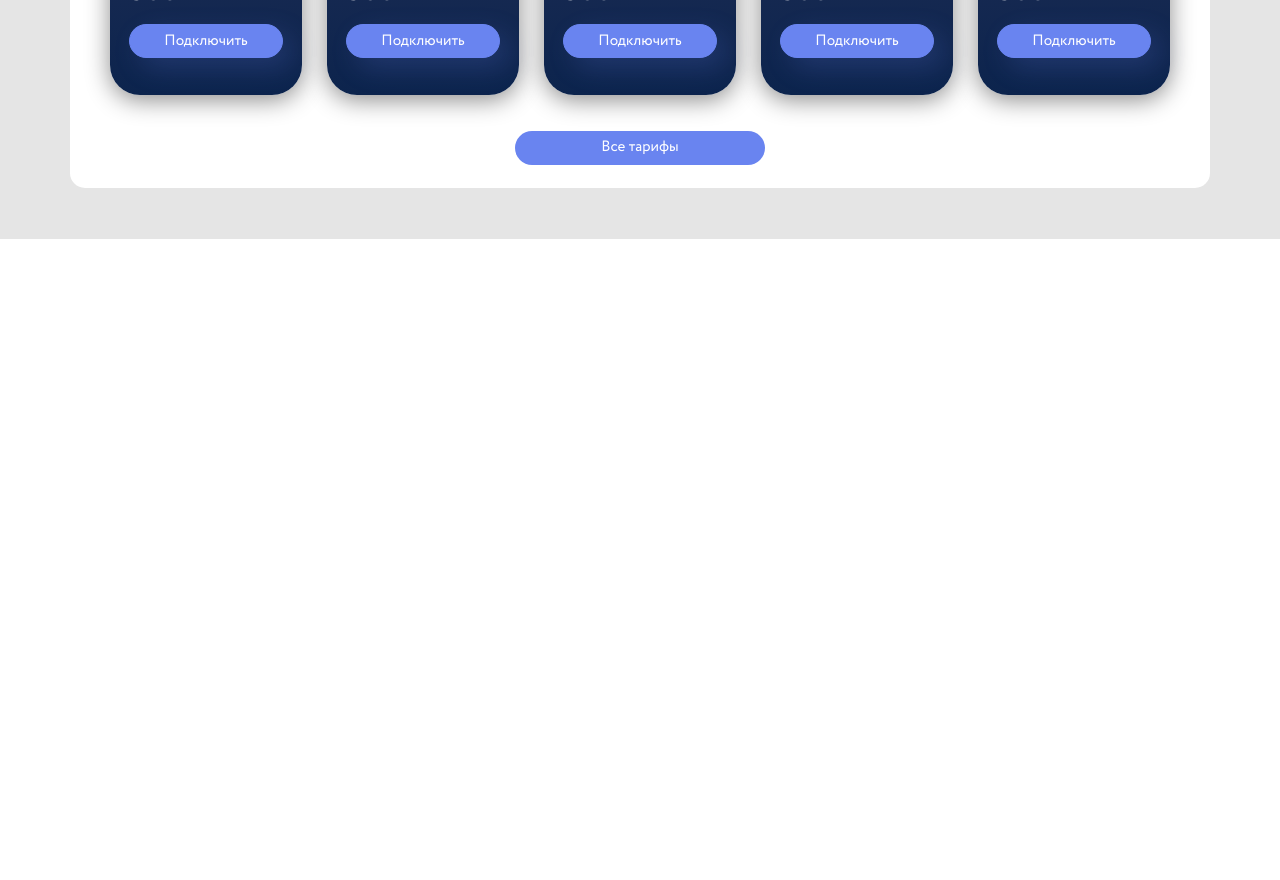
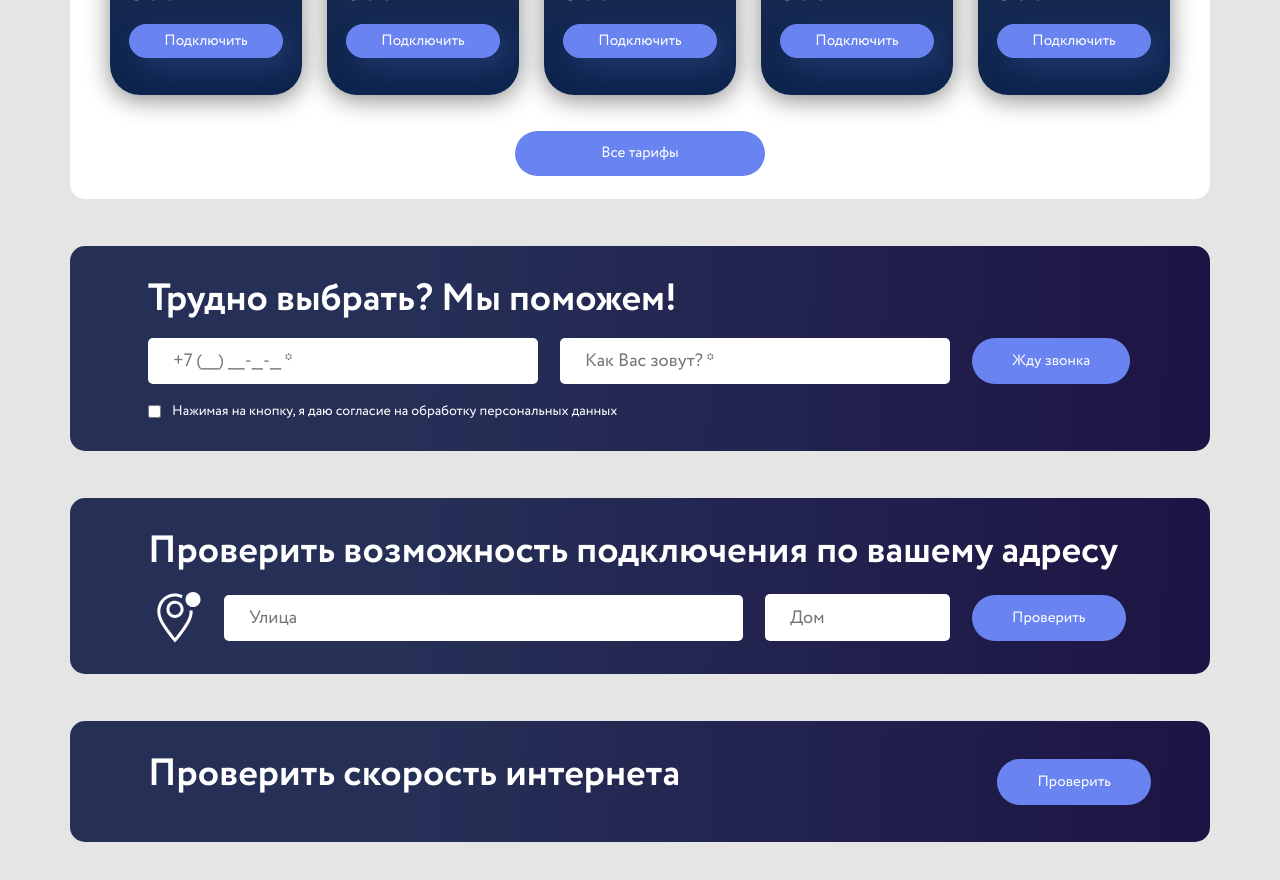
Before and after one commit to Phantather/Oskolnet, a React (Create React App) app: page / in a window 1280 px wide. Shown: the part 1100-1980 px from the top of the page. Before the commit the page ends 1339 px from the top, so only its background shows below. Built offline with nearby package versions, Linux system fonts and the light colour scheme.

Commit message:
add blocks for rate

```diff
--- a/src/pages/Main/Rate/Rate.js
+++ b/src/pages/Main/Rate/Rate.js
@@ -1,5 +1,8 @@
 import React from 'react';
 import RateInfo from "./RateInfo/RateInfo";
+import RateCall from "./RateCall";
+import RateAddress from "./RateAddress";
+import RateSpeed from "./RateSpeed";
 
 const Rate = () => {
     return (
@@ -9,6 +12,9 @@ const Rate = () => {
                     тарифы для дома
                 </h2>
                 <RateInfo/>
+                <RateCall/>
+                <RateAddress/>
+                <RateSpeed/>
             </div>
         </section>
     );
--- /dev/null
+++ b/src/pages/Main/Rate/RateAddress.js
@@ -0,0 +1,28 @@
+import React from 'react';
+
+const RateAddress = () => {
+    return (
+        <div className="rate__call">
+            <h3 className="rate__call-title">
+                Проверить возможность подключения по вашему адресу
+            </h3>
+            <form action="" className="rate__call-form">
+                <div className="rate__call-block">
+                    <svg width="54" height="55" viewBox="0 0 54 55" fill="none" xmlns="http://www.w3.org/2000/svg">
+                        <path d="M26.9998 10.6309C25.2999 10.6309 23.6381 11.1375 22.2247 12.0866C20.8112 13.0358 19.7096 14.3848 19.059 15.9632C18.4085 17.5416 18.2383 19.2784 18.5699 20.954C18.9016 22.6296 19.7202 24.1688 20.9222 25.3768C22.1242 26.5849 23.6557 27.4075 25.323 27.7408C26.9903 28.0741 28.7184 27.9031 30.289 27.2493C31.8595 26.5955 33.2018 25.4883 34.1463 24.0678C35.0907 22.6473 35.5948 20.9773 35.5948 19.2688C35.5948 16.9779 34.6892 14.7808 33.0774 13.1609C31.4655 11.5409 29.2793 10.6309 26.9998 10.6309V10.6309ZM26.9998 24.8918C25.8932 24.8918 24.8115 24.562 23.8914 23.9442C22.9713 23.3263 22.2542 22.4481 21.8307 21.4207C21.4072 20.3932 21.2964 19.2626 21.5123 18.1718C21.7282 17.0811 22.2611 16.0792 23.0435 15.2928C23.826 14.5064 24.8229 13.9709 25.9083 13.7539C26.9936 13.5369 28.1186 13.6483 29.1409 14.0739C30.1633 14.4995 31.0371 15.2202 31.6519 16.1449C32.2666 17.0696 32.5948 18.1567 32.5948 19.2688C32.5908 20.7575 31.9996 22.1839 30.9508 23.2351C29.9019 24.2864 28.4811 24.8767 26.9998 24.8767V24.8918Z" fill="white"/>
+                        <path d="M44.6548 20.8364C43.637 20.808 42.6278 20.6406 41.6548 20.3389V21.1982C41.6548 27.3186 38.0248 32.7607 35.3698 36.7405L34.8298 37.5395C32.2498 41.4288 28.8298 45.7855 26.9848 47.9412C25.2148 45.7855 21.7198 41.4288 19.1398 37.5395L18.6298 36.6802C15.9748 32.7004 12.3298 27.2583 12.3298 21.1379C12.3389 18.603 12.9988 16.1135 14.2457 13.91C15.4926 11.7065 17.2843 9.86381 19.4474 8.56008C21.6104 7.25635 24.0717 6.53575 26.5931 6.46801C29.1144 6.40027 31.6105 6.98768 33.8398 8.1734C33.9592 7.13686 34.2217 6.1221 34.6198 5.1584C31.9262 3.85092 28.9457 3.25398 25.9591 3.42379C22.9725 3.59359 20.078 4.52456 17.5483 6.12901C15.0185 7.73346 12.9368 9.95861 11.499 12.5949C10.0612 15.2312 9.31469 18.1919 9.32982 21.1982C9.32982 28.2382 13.2598 34.1325 16.1398 38.4289L16.6648 39.2128C19.5302 43.3865 22.6042 47.4117 25.8748 51.2728L27.0148 52.6145L28.1548 51.2728C31.425 47.4113 34.499 43.3862 37.3648 39.2128L37.8898 38.4138C40.7548 34.1175 44.6848 28.2382 44.6848 21.1982C44.6698 21.0776 44.6548 20.957 44.6548 20.8364V20.8364Z" fill="white"/>
+                        <path d="M45 17.0828C49.1421 17.0828 52.5 13.7082 52.5 9.54531C52.5 5.38247 49.1421 2.00781 45 2.00781C40.8579 2.00781 37.5 5.38247 37.5 9.54531C37.5 13.7082 40.8579 17.0828 45 17.0828Z" fill="white"/>
+                    </svg>
+
+                    <input className="rate__call-input rate__call-input_street" type="text" placeholder="Улица"/>
+                    <input className="rate__call-input rate__call-input_home" type="text" placeholder="Дом"/>
+                    <button className="btn rate__call-btn" type="button">
+                        Проверить
+                    </button>
+                </div>
+            </form>
+        </div>
+    );
+};
+
+export default RateAddress;
--- /dev/null
+++ b/src/pages/Main/Rate/RateCall.js
@@ -0,0 +1,29 @@
+import React from 'react';
+
+const RateCall = () => {
+    return (
+        <div className="rate__call">
+            <h3 className="rate__call-title">
+                Трудно выбрать? Мы поможем!
+            </h3>
+            <form action="" className="rate__call-form">
+                <div className="rate__call-block">
+                    <input className="rate__call-input" type="text" placeholder="+7 (___) ___-__-__ *"/>
+                    <input className="rate__call-input" type="text" placeholder="Как Вас зовут? *"/>
+                    <button className="btn rate__call-btn" type="submit">
+                        Жду звонка
+                    </button>
+                </div>
+                <div className="rate__call-blockSecond">
+                    <input type="checkbox" className="rate__call-check"/>
+                    <p className="rate__call-text">
+                        Нажимая на кнопку, я даю согласие на обработку персональных данных
+                    </p>
+                </div>
+
+            </form>
+        </div>
+    );
+};
+
+export default RateCall;
--- /dev/null
+++ b/src/pages/Main/Rate/RateSpeed.js
@@ -0,0 +1,18 @@
+import React from 'react';
+
+const RateSpeed = () => {
+    return (
+        <div className="rate__call">
+            <div className="rate__call-between">
+                <h3 className="rate__call-title">
+                    Проверить скорость интернета
+                </h3>
+                <button className="btn rate__call-btn" type="button">
+                    Проверить
+                </button>
+            </div>
+        </div>
+    );
+};
+
+export default RateSpeed;
--- a/src/pages/Main/Rate/rate.scss
+++ b/src/pages/Main/Rate/rate.scss
@@ -72,8 +72,69 @@
   }
   &__btn {
     background-color: $light-color;
-    padding: 5px 86px;
+    height: 45px;
+    padding: 11px 86px;
     display: flex;
     margin: 36px auto 0;
   }
+  &__call{
+    margin-top: 47px;
+    padding: 29px 59px 29px 78px;
+    background: linear-gradient(92.37deg, #263057 29.38%, #1D1444 100.81%);
+    border-radius: 15px;
+    &-between {
+      display: flex;
+      align-items: center;
+      justify-content: space-between;
+    }
+    &-title {
+      @include fonts(700, 38px, 130%);
+      color: #FFFFFF;
+      margin-bottom: 14px;
+    }
+    &-block {
+      display: flex;
+      align-items: center;
+      column-gap: 22px;
+
+    }
+    &-input  {
+      width: 390px;
+      height: 46px;
+      background: #FFFFFF;
+      border-radius: 5px;
+      border: none;
+      outline: none;
+      padding-left: 25px;
+      @include fonts(400, 18px, 140%);
+      color: $primary-color;
+      &_street {
+        width: 519px;
+        height: 46px;
+      }
+      &_home{
+        width: 185px;
+        height: 46.23px;
+      }
+    }
+    &-btn {
+      padding: 0 40px;
+      height: 46px;
+      background: $light-color;
+    }
+    &-blockSecond {
+      display: flex;
+      column-gap: 11px;
+      align-items: center;
+      margin-top: 18px;
+    }
+    &-check{
+      background-color: transparent;
+      border: 1px solid #FFFFFF;
+    }
+    &-text {
+      @include fonts(400, 14px, 140%);
+      color: #FFFFFF;
+    }
+  }
 }
```
